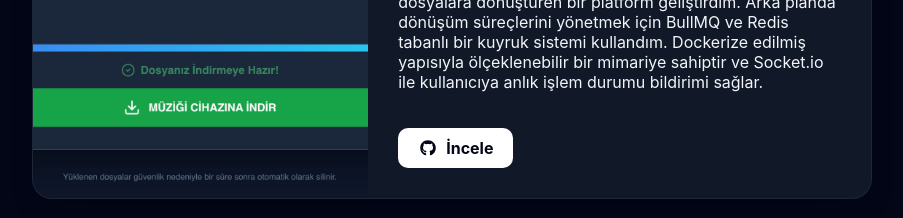
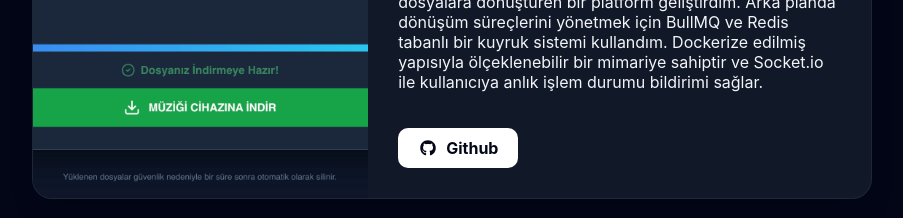
Before and after one commit to asmss/my_portfoy_repo, a React (Create React App) app: page / in a window 1280 px wide. Shown: the part 3580-3798 px from the top of the page, without its empty margins (328-1231 px from the left). Built offline with nearby package versions, Linux system fonts and the light colour scheme.

Commit message:
Change project type from 'View' to 'Github'

```diff
--- a/src/data/translations.js
+++ b/src/data/translations.js
@@ -51,7 +51,7 @@ export const translations = {
         category: "web",
         desc: "Bu projede React ve Node.js kullanarak YouTube videolarını yüksek kaliteli ses ve video formatında dosyalara dönüştüren bir platform geliştirdim. Arka planda dönüşüm süreçlerini yönetmek için BullMQ ve Redis tabanlı bir kuyruk sistemi kullandım. Dockerize edilmiş yapısıyla ölçeklenebilir bir mimariye sahiptir ve Socket.io ile kullanıcıya anlık işlem durumu bildirimi sağlar.",
         link: "https://github.com/asmss/videoConventer",
-        type: "İncele",
+        type: "Github",
         img: "/image/videoConventer.png",
         tags: ["React", "Node.js", "Redis", "BullMQ", "Docker", "Socket.io"]
       },
@@ -197,7 +197,7 @@ export const translations = {
         category: "web",
         desc: "Developed a robust platform using React and Node.js for converting YouTube videos into high-quality audio and video files format. The system features a background processing architecture powered by BullMQ and Redis for efficient task queuing. It is fully containerized using Docker and utilizes Socket.io to provide users with real-time conversion progress updates.",
         link: "https://github.com/asmss/videoConventer",
-        type: "View",
+        type: "Github",
         img: "/image/videoConventer.png",
         tags: ["React", "Node.js", "Redis", "BullMQ", "Docker", "Socket.io"]
       },
```
